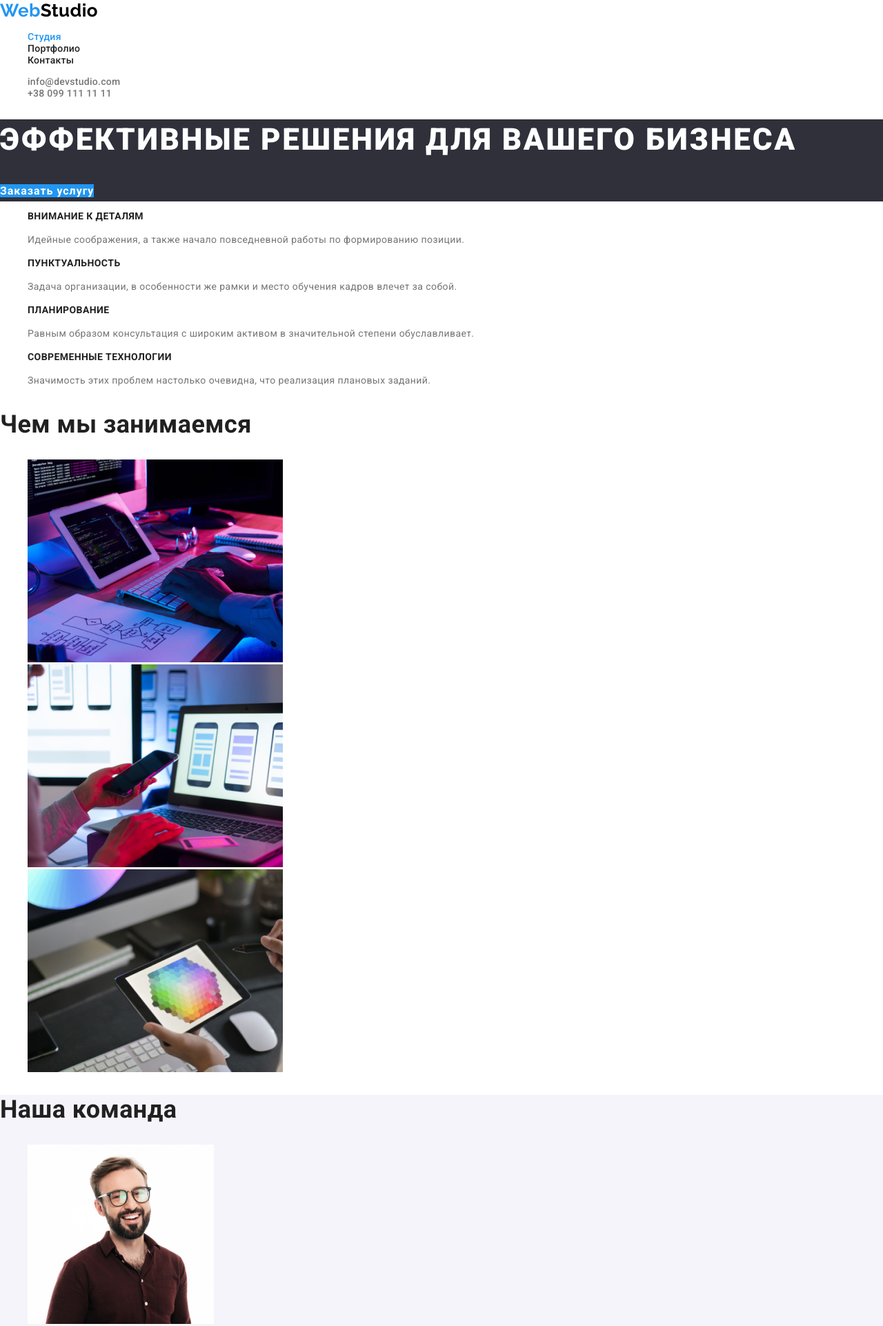
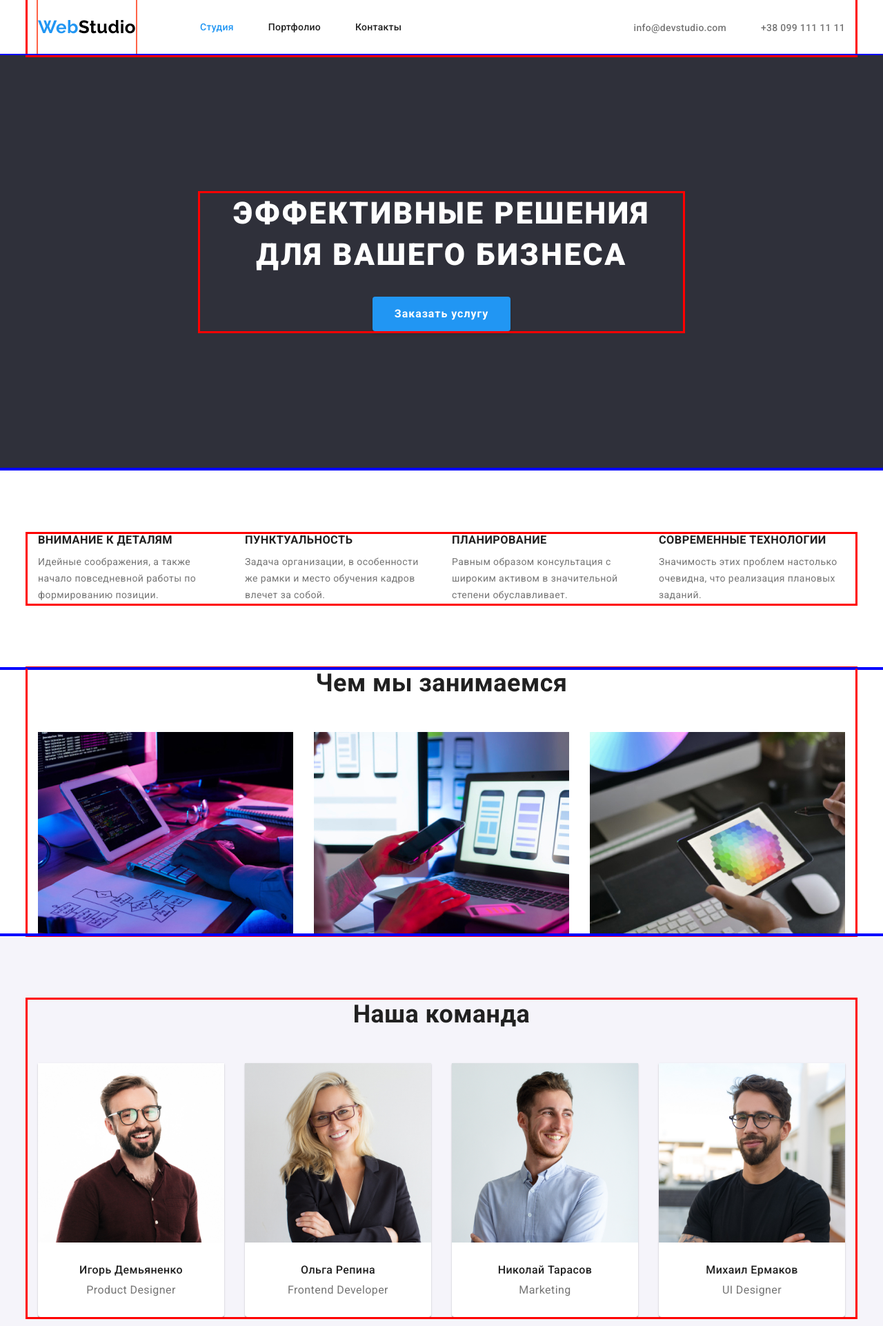
Before and after one commit to OlyaVerbetska/goit-markup-hw-03, a plain HTML site: page index.html in a window 1280 px wide. Shown: the top 1922 px of the page at 69% size. Drawn offline with nearby package versions, Linux system fonts and the light colour scheme.

Commit message:
Добавляет геометрио и позиционирование

```diff
--- a/css/styles.css
+++ b/css/styles.css
@@ -19,13 +19,57 @@ body {
 a {
   text-decoration: none;
 }
+img {
+  display: block;
+  margin-bottom: 0px;
+}
+section {
+  outline: 2px solid blue;
+}
+h1,
+h2,
+h3 {
+  margin-top: 0px;
+  margin-right: 0px;
+  margin-block-start: 0px;
+  margin-block-end: 0px;
+}
 /* Utilites */
+.container {
+  width: 1200px;
+  padding-left: 15px;
+  padding-right: 15px;
+  margin-left: auto;
+  margin-right: auto;
+  /* визуальная обводка */
+  outline: 3px solid red;
+}
+.flexbox {
+  display: flex;
+}
 .list {
   list-style-type: none;
+  padding-inline-start: 0px;
+  margin-top: 0px;
+  margin-bottom: 0px;
+  /* outline: 2px solid green; */
 }
+/* header links */
+.link {
+  font-weight: 500;
+  line-height: 1.14;
+  letter-spacing: 0.02em;
+}
+
 /* header */
 /* logo */
-.logo {
+.logo-primary {
+  display: inline-block;
+  padding-top: 24px;
+  padding-bottom: 25px;
+  margin-right: 93px;
+  outline: 2px solid tomato;
+
   font-family: Raleway, sans-serif;
   font-weight: 700;
   font-size: 26px;
@@ -35,19 +79,32 @@ a {
 .logo-accent {
   color: var(--accent-color);
 }
-/* header links */
-.link {
-  font-weight: 500;
-  line-height: 1.14;
-  letter-spacing: 0.02em;
+.header {
+  justify-content: flex-start;
+  align-items: center;
+}
+.site-nav .list {
+  align-items: center;
 }
 .site-nav .link {
+  display: inline-block;
+  padding-top: 32px;
+  padding-bottom: 32px;
   color: var(--title-text-color);
+}
+.contacts {
+  margin-left: auto;
 }
 
 .contacts .link {
   color: var(--text-color);
 }
+
+.site-nav .item:not(:last-child),
+.contacts .item:not(:last-child) {
+  margin-right: 50px;
+}
+
 .site-nav .link:hover,
 .site-nav .link:focus,
 .site-nav .link.current,
@@ -62,8 +119,20 @@ a {
 .hero {
   /* фон для видимости белого текста заголовка */
   background-color: var(--bg-color-dark);
+  /* для красоты */
+  height: 600px;
+  padding-top: 200px;
+}
+.hero .container {
+  max-width: 700px;
+  flex-wrap: wrap;
+  justify-content: center;
+  align-items: center;
 }
 .hero-title {
+  margin-bottom: 30px;
+  /* max-width: 700px; */
+  text-align: center;
   font-weight: 900;
   font-size: 44px;
   line-height: 1.36;
@@ -72,6 +141,15 @@ a {
   color: var(--contrast-white-color);
 }
 .hero-button {
+  display: block;
+  /* max-width: 200px; */
+  padding-top: 10px;
+  padding-bottom: 10px;
+  padding-right: 32px;
+  padding-left: 32px;
+  border-radius: 4px;
+  box-shadow: 0px 4px 4px rgba(0, 0, 0, 0.15);
+
   font-weight: 700;
   font-size: 16px;
   line-height: 1.87;
@@ -82,25 +160,53 @@ a {
   background-color: var(--accent-color);
 }
 /* Особенности */
+.features {
+  padding-top: 94px;
+  padding-bottom: 94px;
+}
+.features .list .item:not(:last-child) {
+  margin-right: 30px;
+}
+
+.features .list .item {
+  /* width: 270px; */
+  flex-basis: calc((100% - 3 * 30px) / 4);
+  /* width: calc((100% - 3*30px)/4; */
+  text-align: left;
+}
+
 .features-subtitle {
+  margin-bottom: 10px;
+
   font-weight: 700;
-  font-size: 14px;
-  line-height: 1.14;
+  line-height: 1.15;
 
   text-transform: uppercase;
 
   color: var(--title-text-color);
 }
 
-.features p,
-.team p {
+.features p {
+  margin-top: 0px;
+  margin-bottom: 0px;
+
   line-height: 1.71;
 
   color: var(--text-color);
 }
 /* Чем мы занимаемся */
+.work .list .item:not(:last-child) {
+  margin-right: 30px;
+}
+.work .list .item {
+  flex-basis: calc((100% - 2 * 30px) / 3);
+}
+
 .work-title,
 .team-title {
+  margin-bottom: 50px;
+  text-align: center;
+
   font-weight: 700;
   font-size: 36px;
   line-height: 1.17;
@@ -109,45 +215,130 @@ a {
 }
 /* Наша команда */
 .team {
+  padding-top: 94px;
+  padding-bottom: 94px;
   background-color: var(--bg-color-light);
 }
+.team .list {
+  flex-wrap: wrap;
+}
+.team .list .item {
+  flex-basis: calc((100% - 4 * 30px) / 4);
+  margin-right: 30px;
+  margin-bottom: 20px;
+  padding-bottom: 30px;
+
+  box-shadow: 0px 1px 3px rgba(0, 0, 0, 0.12), 0px 1px 1px rgba(0, 0, 0, 0.14), 0px 2px 1px rgba(0, 0, 0, 0.2);
+  border-radius: 0px 0px 4px 4px;
+  background-color: var(--contrast-white-color);
+}
+.team .list .item:nth-child(4n) {
+  margin-right: 0px;
+}
+.team .list .item:nth-last-child(-n + 4) {
+  margin-bottom: 0px;
+}
+.team-avatar {
+  margin-bottom: 30px;
+}
 .team-subtitle {
+  margin-bottom: 10px;
+
+  text-align: center;
+
   font-weight: 500;
   font-size: 16px;
   line-height: 1.19;
 
   color: var(--title-text-color);
 }
+.team p {
+  margin-top: 0px;
+  margin-bottom: 0px;
+  text-align: center;
+
+  font-size: 16px;
+  line-height: 1.19;
+  color: var(--text-color);
+}
+
 /* Футер */
 .footer {
   /* фон для видимости  текста заголовка */
   background-color: var(--bg-color-dark);
 }
-.logo.secondary {
+.footer .container {
+  padding-top: 60px;
+  padding-bottom: 60px;
+}
+.logo-secondary {
+  display: inline-block;
+
+  margin-bottom: 20px;
+
+  font-family: Raleway, sans-serif;
+  font-weight: 700;
+  font-size: 26px;
+  line-height: 1.19;
+
   color: var(--contrast-white-color);
 }
 .post {
+  display: inline-block;
+  margin-bottom: 9px;
+
   font-style: normal;
   line-height: 1.71;
 
   color: var(--contrast-white-color);
 }
 .footer .link {
+  display: inline-block;
   font-style: normal;
   line-height: 1.71;
 
   color: var(--contrast-text-color);
 }
+
+.footer .link:not(:last-child) {
+  margin-bottom: 9px;
+}
+
 /* Страница Портфолио */
+.portfolio {
+  padding-top: 94px;
+  padding-bottom: 94px;
+}
 /* Фильтр */
+.filter {
+  justify-content: center;
+  margin-bottom: 50px;
+}
+
 .portfolio-filter {
+  display: block;
+  padding-right: 22px;
+  padding-left: 22px;
+  padding-top: 6px;
+  padding-bottom: 6px;
+
   font-weight: 500;
   font-size: 16px;
   line-height: 1.62;
 
   color: var(--title-text-color);
 
-  background-color: var(--button-bg);
+  box-shadow: none;
+
+  /* border-bottom-color: var(--bg-color-light); */
+  background-color: var(--bg-color-light);
+  border-radius: 4px;
+  border-color: var(--bg-color-light);
+  border: 0px;
+  /* border-bottom-style: none; */
+}
+.portfolio-filter:not(:last-child) {
+  margin-right: 8px;
 }
 
 .portfolio-filter:hover,
@@ -160,15 +351,41 @@ a {
   cursor: pointer;
 }
 /* Результаты фильтра */
+.portfolio .list {
+  flex-wrap: wrap;
+}
+
+.portfolio .list .item {
+  flex-basis: calc((100% - 2 * 30px) / 3);
+  margin-right: 30px;
+  margin-bottom: 30px;
+}
+.portfolio .list .item:nth-child(3n) {
+  margin-right: 0px;
+}
+
+.portfolio .list .item:nth-last-child(-n + 3) {
+  margin-bottom: 0px;
+}
+.portfolio-pic {
+  margin-bottom: 20px;
+}
 .portfolio h2 {
+  text-align: center;
+  margin-bottom: 4px;
+
+  color: var(--title-text-color);
+
   font-weight: 700;
   font-size: 18px;
   line-height: 2;
   letter-spacing: 0.06em;
-
-  color: var(--title-text-color);
 }
 .portfolio p {
+  text-align: center;
+  margin-top: 0px;
+  margin-bottom: 0px;
+
   font-size: 16px;
   line-height: 1.87;
 
--- a/index.html
+++ b/index.html
@@ -14,104 +14,118 @@
   <body>
     <!--Header-->
     <header>
-      <nav>
-        <a class="logo" href="/"><span class="logo-accent">Web</span>Studio</a>
-        <ul class="site-nav list">
-          <li>
+      <div class="container">
+        <div class="header flexbox">
+          <nav class="site-nav flexbox">
+            <a class="logo-primary" href="/"><span class="logo-accent">Web</span>Studio</a>
+            <ul class="list flexbox">
+              <li class="item">
                 <a class="link current" href="">Студия</a>
               </li>
-          <li>
+
+              <li class="item">
                 <a class="link" href="./portfolio.html">Портфолио</a>
               </li>
-          <li>
+              <li class="item">
                 <a class="link" href="">Контакты</a>
               </li>
             </ul>
           </nav>
-      <ul class="contacts list">
-        <li>
+          <ul class="contacts list flexbox">
+            <li class="item">
               <a class="link" href="mailto:info@devstudio.com">info@devstudio.com</a>
             </li>
-        <li>
+            <li class="item">
               <a class="link" href="tel:+380991111111">+38 099 111 11 11</a>
             </li>
           </ul>
+        </div>
+      </div>
     </header>
     <main>
       <!--hero-->
       <section class="hero">
+        <div class="container flexbox">
           <h1 class="hero-title">Эффективные решения для вашего бизнеса</h1>
           <a class="hero-button" href="">Заказать услугу</a>
+        </div>
       </section>
       <!--Особенности-->
       <section class="features">
+        <div class="container">
           <!-- <h2 class="features-title">
           Особенности
         </h2> -->
-        <ul class="list">
-          <li>
+          <ul class="list flexbox">
+            <li class="item">
               <h3 class="features-subtitle">Внимание к деталям</h3>
               <p>Идейные соображения, а также начало повседневной работы по формированию позиции.</p>
             </li>
-          <li>
+            <li class="item">
               <h3 class="features-subtitle">Пунктуальность</h3>
               <p>Задача организации, в особенности же рамки и место обучения кадров влечет за собой.</p>
             </li>
-          <li>
+            <li class="item">
               <h3 class="features-subtitle">Планирование</h3>
               <p>Равным образом консультация с широким активом в значительной степени обуславливает.</p>
             </li>
-          <li>
+            <li class="item">
               <h3 class="features-subtitle">Современные технологии</h3>
               <p>Значимость этих проблем настолько очевидна, что реализация плановых заданий.</p>
             </li>
           </ul>
+        </div>
       </section>
       <!--Чем мы занимаемся-->
       <section class="work">
+        <div class="container">
           <h2 class="work-title">Чем мы занимаемся</h2>
-        <ul class="list">
-          <li>
+          <ul class="list flexbox">
+            <li class="item">
               <a href=""> <img src="./images/box1.jpg" alt="Разработка" width="370" height="294" /></a>
             </li>
-          <li>
+            <li class="item">
               <a href=""> <img src="./images/box2.jpg" alt="Верстка" width="370" height="294" /></a>
             </li>
-          <li>
+            <li class="item">
               <a href=""> <img src="./images/box3.jpg" alt="Разработка" width="370" height="294" /></a>
             </li>
           </ul>
+        </div>
       </section>
       <!--Наша команда-->
       <section class="team">
+        <div class="container">
           <h2 class="team-title">Наша команда</h2>
-        <ul class="list">
-          <li>
-            <img src="./images/team1.jpg" alt="Игорь Демьяненко" width="270" height="260" />
+          <ul class="list flexbox">
+            <li class="item">
+              <img class="team-avatar" src="./images/team1.jpg" alt="Игорь Демьяненко" width="270" height="260" />
               <h3 class="team-subtitle">Игорь Демьяненко</h3>
               <p>Product Designer</p>
             </li>
-          <li>
-            <img src="./images/team2.jpg" alt="Ольга Репина" width="270" height="260" />
+            <li class="item">
+              <img class="team-avatar" src="./images/team2.jpg" alt="Ольга Репина" width="270" height="260" />
               <h3 class="team-subtitle">Ольга Репина</h3>
               <p>Frontend Developer</p>
             </li>
-          <li>
-            <img src="./images/team3.jpg" alt="Николай Тарасов" width="270" height="260" />
+            <li class="item">
+              <img class="team-avatar" src="./images/team3.jpg" alt="Николай Тарасов" width="270" height="260" />
               <h3 class="team-subtitle">Николай Тарасов</h3>
               <p>Marketing</p>
             </li>
-          <li>
-            <img src="./images/team4.jpg" alt="Михаил Ермаков" width="270" height="260" />
-            <h3>Михаил Ермаков</h3>
+            <li class="item">
+              <img class="team-avatar" src="./images/team4.jpg" alt="Михаил Ермаков" width="270" height="260" />
+              <h3 class="team-subtitle">Михаил Ермаков</h3>
               <p>UI Designer</p>
             </li>
           </ul>
+        </div>
       </section>
     </main>
     <!--Footer-->
     <footer class="footer">
-      <a class="logo secondary" href="/"><span class="logo-accent">Web</span>Studio</a>
+      <div class="container">
+        <a class="logo-secondary" href="/"><span class="logo-accent">Web</span>Studio</a>
         <!--Контакты-->
         <address>
           <span class="post"> г. Киев, пр-т Леси Украинки, 26</span>
@@ -120,6 +134,7 @@
           <br />
           <a class="link" href="tel:+380991111111">+38 099 111 11 11</a>
         </address>
+      </div>
     </footer>
   </body>
 </html>
```
Also changed, not shown: portfolio.html (+42 -30 lines). Lines whose indentation alone changed are shown as unchanged.
